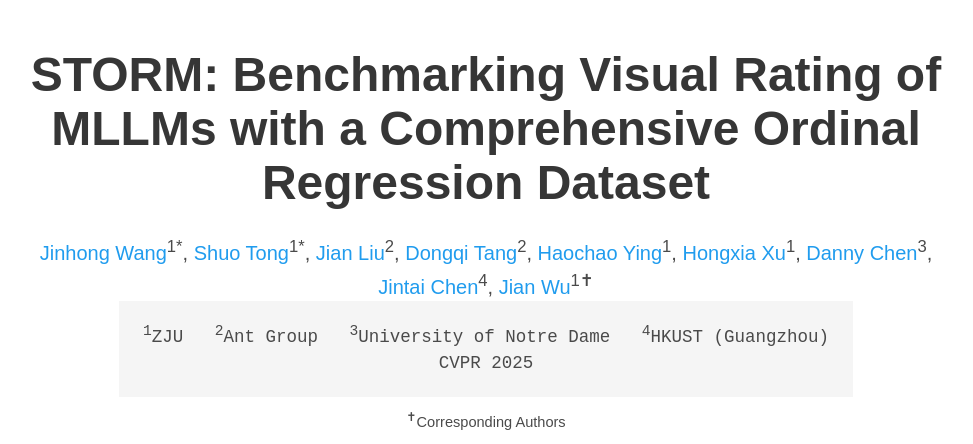
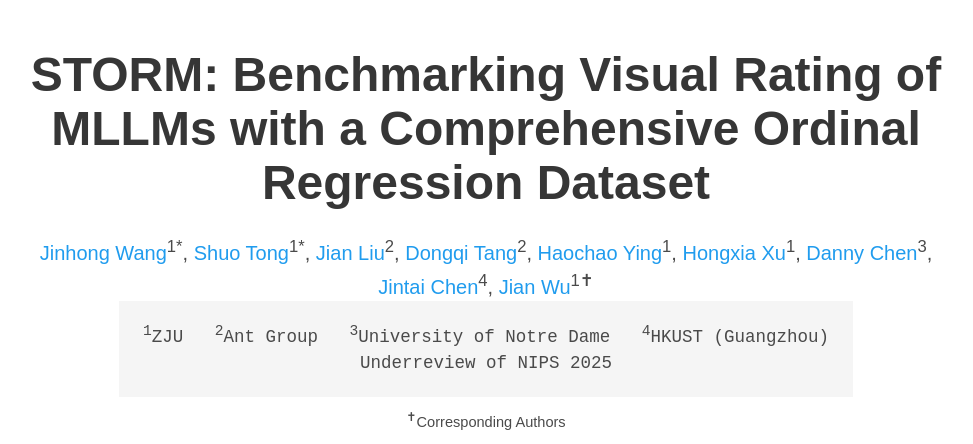
Before and after one commit to STORM-Bench/STORM-Bench.github.io, a plain HTML site: page index.html in a window 1280 px wide. Shown: the top 444 px of the page, without its empty margins (154-1127 px from the left). Drawn offline with nearby package versions, Linux system fonts and the light colour scheme; some icons are missing; a web font is replaced by a local one.

Commit message:
Update index.html

```diff
--- a/index.html
+++ b/index.html
@@ -77,7 +77,7 @@
                   </div>
 
                   <div class="is-size-5 publication-authors">
-                    <span class="author-block"><pre><sup>1</sup>ZJU   <sup>2</sup>Ant Group   <sup>3</sup>University of Notre Dame   <sup>4</sup>HKUST (Guangzhou)<br>CVPR 2025</pre></span>
+                    <span class="author-block"><pre><sup>1</sup>ZJU   <sup>2</sup>Ant Group   <sup>3</sup>University of Notre Dame   <sup>4</sup>HKUST (Guangzhou)<br>Underreview of NIPS 2025</pre></span>
                     <span class="eql-cntrb"><small><br><sup>✝</sup>Corresponding Authors</small></span>
                   </div>
 
```
